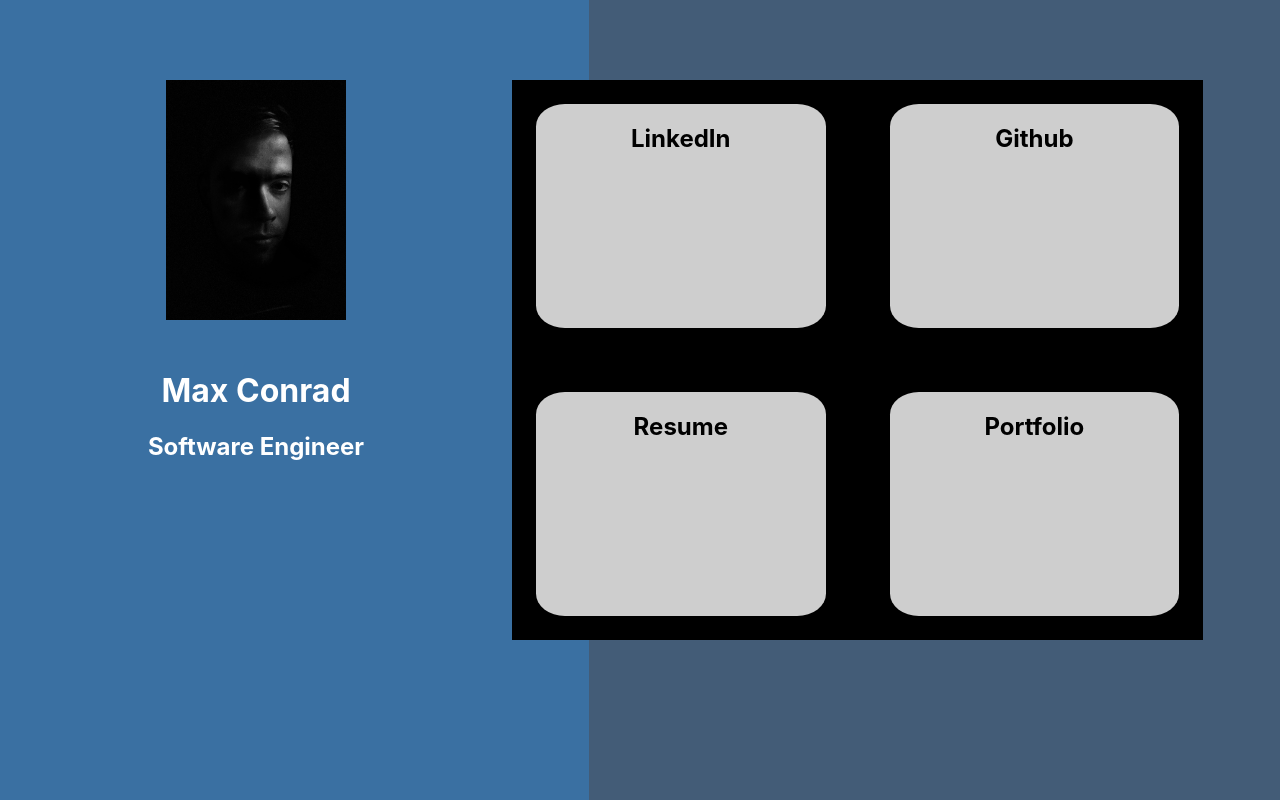
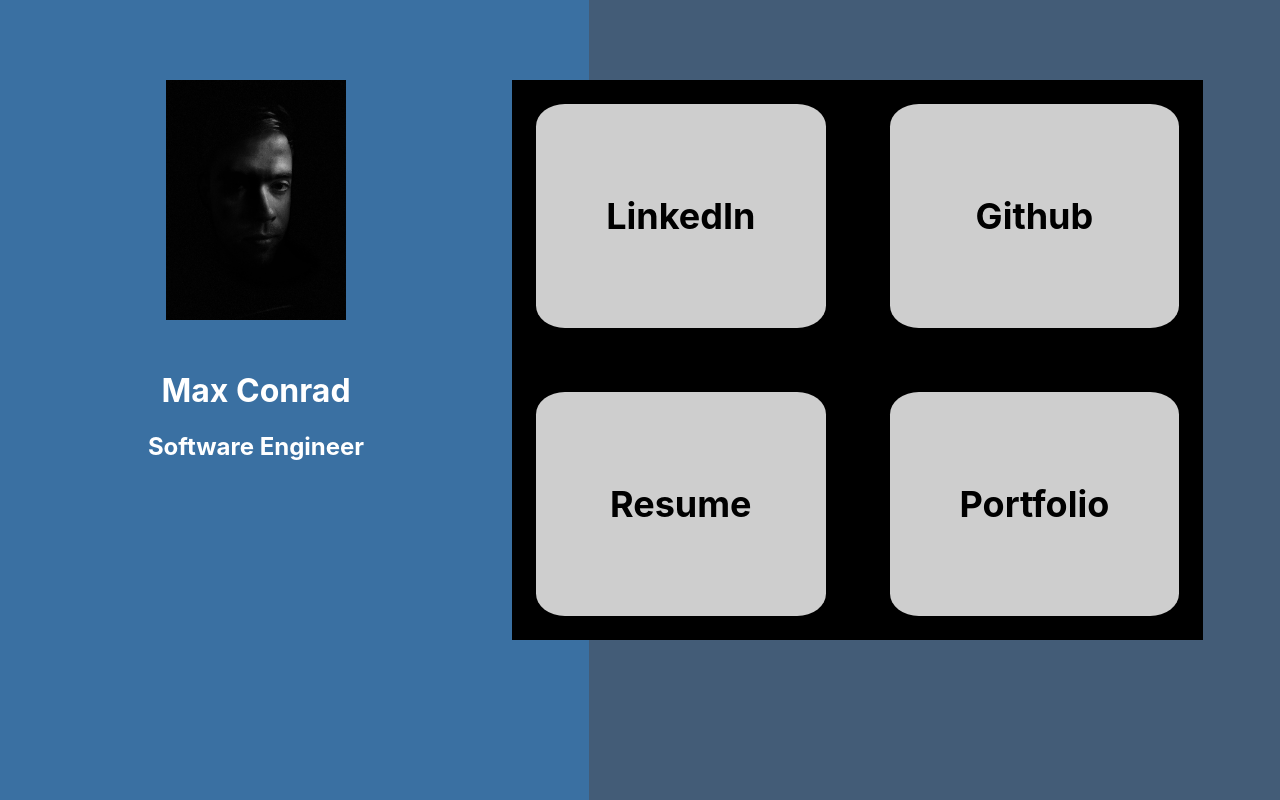
Before and after one commit to maxt95/maxconrad-ui, a React (Create React App) app: page / in a window 1280 px wide. Built offline with nearby package versions, Linux system fonts and the light colour scheme.

Commit message:
center link text

```diff
--- a/src/pages/LandingPage/landing.scss
+++ b/src/pages/LandingPage/landing.scss
@@ -50,7 +50,7 @@
     }
     .links {
       display: grid;
-      grid-template-columns: repeat(auto-fill, minmax(40%, 1fr));
+      grid-template-columns: repeat(auto-fill, minmax(35%, 1fr));
       grid-gap: 1rem;
       width: 100%;
       height: 100%;
@@ -64,6 +64,12 @@
         background-color: rgb(206, 206, 206);
         margin: 1.5rem;
         border-radius: 10%;
+        font-size: 24px;
+        display: flex;
+        justify-content: center;
+        h2 {
+          margin: auto;
+        }
       }
     }
   }
```
